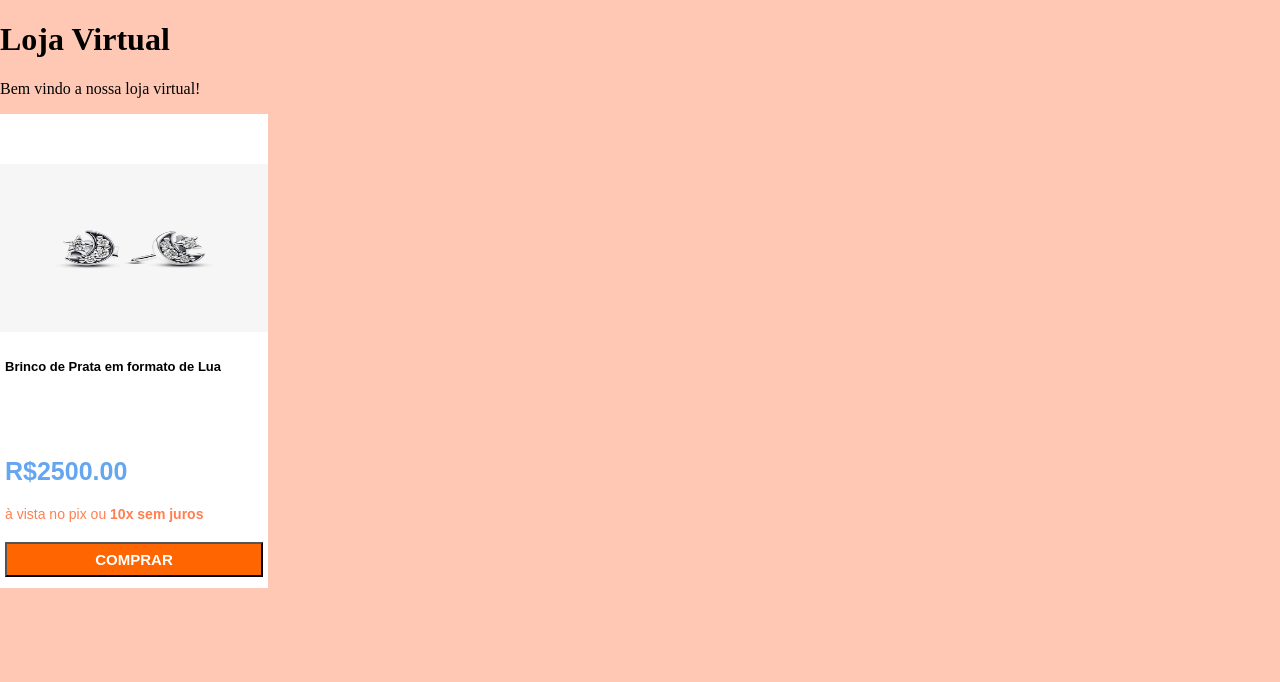
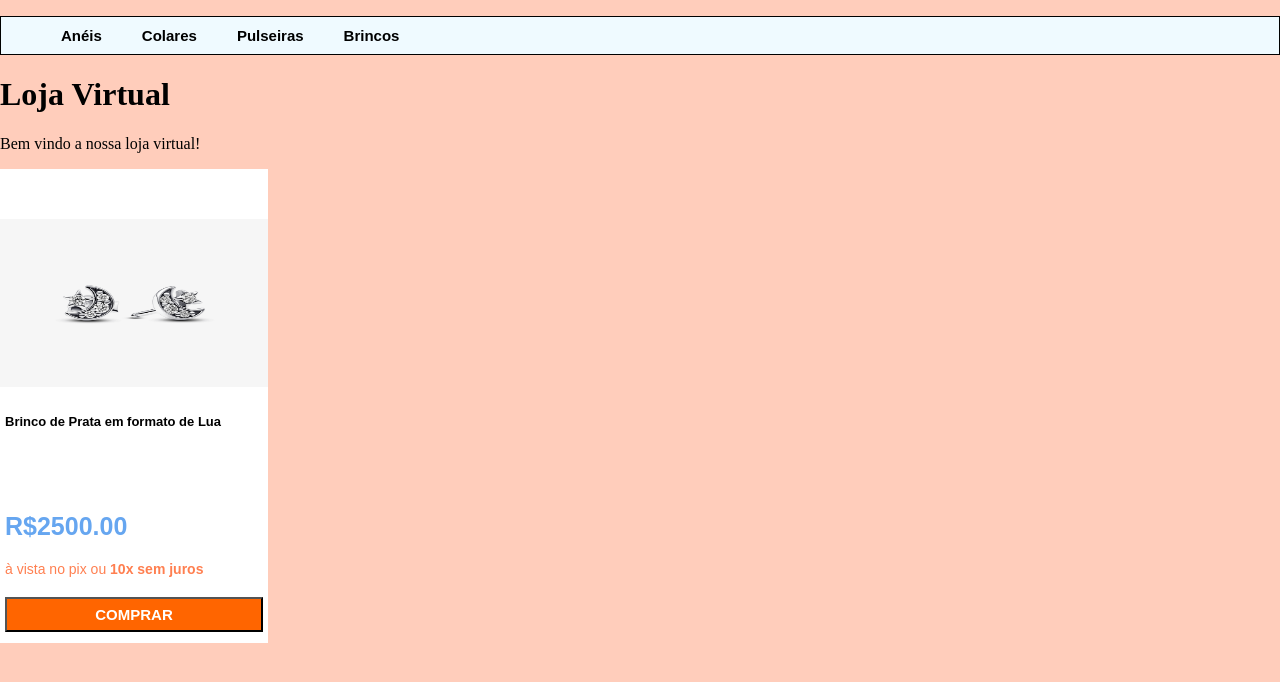
Before and after one commit to mainasfreitas/pwia, a plain HTML site: page index.html in a window 1280 px wide. Drawn offline with Linux system fonts and the light colour scheme.

Commit message:
criação do menu

```diff
--- a/estilo.css
+++ b/estilo.css
@@ -1,25 +1,30 @@
 div{
 
 }
+
 
 html, body{
     margin: 0;
     padding: 0;
     height: 100%;
-    background-color: rgb(255, 200, 180);
+    background-color: #ffcdbb;
+}
 
-}
+
 .card{
    width:268px;
     height:474px;
     background-color: #ffffff;
 
 }
+
+
 .img-card{
     width: 268px;
     height: 168px;
     margin-top: 50px;
 }
+
 
 .descricao{
     font-size: 13px;
@@ -29,6 +34,8 @@ html, body{
     margin-bottom: 50px;
 
 }
+
+
 .preco{
     font-size: 25px;
     font-family: Arial;
@@ -36,12 +43,15 @@ html, body{
     font-weight: bold;
     padding: 10px 5px;
 }
+
+
 .pagamento{
     color: coral;
     font-family: Arial;
     padding: 10px 5px;
     font-size: 14px;
 }
+
 
 .botao-card{
     background-color: #ff6500;
@@ -53,6 +63,37 @@ html, body{
     text-align: center;
 }
 
+
 .botao-comprar{
     padding: 10px 5px;
 }
+
+
+.menu{
+    background-color: #effaff;
+    color: black;
+    border: 1px solid;
+    display: flex;
+
+}
+
+
+.item-menu{
+    list-style: none;
+    padding: 10px 20px;
+    font-family: Arial;
+    font-size: 15px;
+}
+
+.item-menu:hover{
+    background-color: rgb(197, 197, 197);
+    border: 1px solid;
+    color: cornflowerblue;
+}
+
+
+.Link-menu{
+    text-decoration: none;
+    color: #000000;
+    font-weight: bold;
+}
--- a/index.html
+++ b/index.html
@@ -8,6 +8,27 @@
 
 </head>
 <body>
+
+    <ul class="menu">
+        <li class="item-menu">
+            <a href="#"  class="Link-menu">Anéis</a>
+        </li>
+
+        <li class="item-menu">
+            <a href="#"  class="Link-menu">Colares</a>
+        </li>
+
+        <li class="item-menu">
+            <a href="#" class="Link-menu">Pulseiras</a>
+         </li>
+
+        <li class="item-menu">
+            <a href="#" class="Link-menu">Brincos</a>
+        </li>
+    </ul>
+
+
+
         <h1>Loja Virtual</h1>
         <p>Bem vindo a nossa loja virtual!</p>
 
@@ -15,19 +36,26 @@
         <div>
             <img class="img-card" src="lua.png"/>
         </div>
+
          <div class="descricao">
             <p>Brinco de Prata em formato de Lua</p>
          </div>
+
         <div class="preco">R$2500.00</div>
+
         <div class="pagamento">
             à vista no pix ou
             <b>10x sem juros<b>
         </div>
+
         <div class="botao-comprar">
             <button class="botao-card">COMPRAR</button>
         </div>
         </div>
 
+
+
+
         </body>
 
 </body>
```
